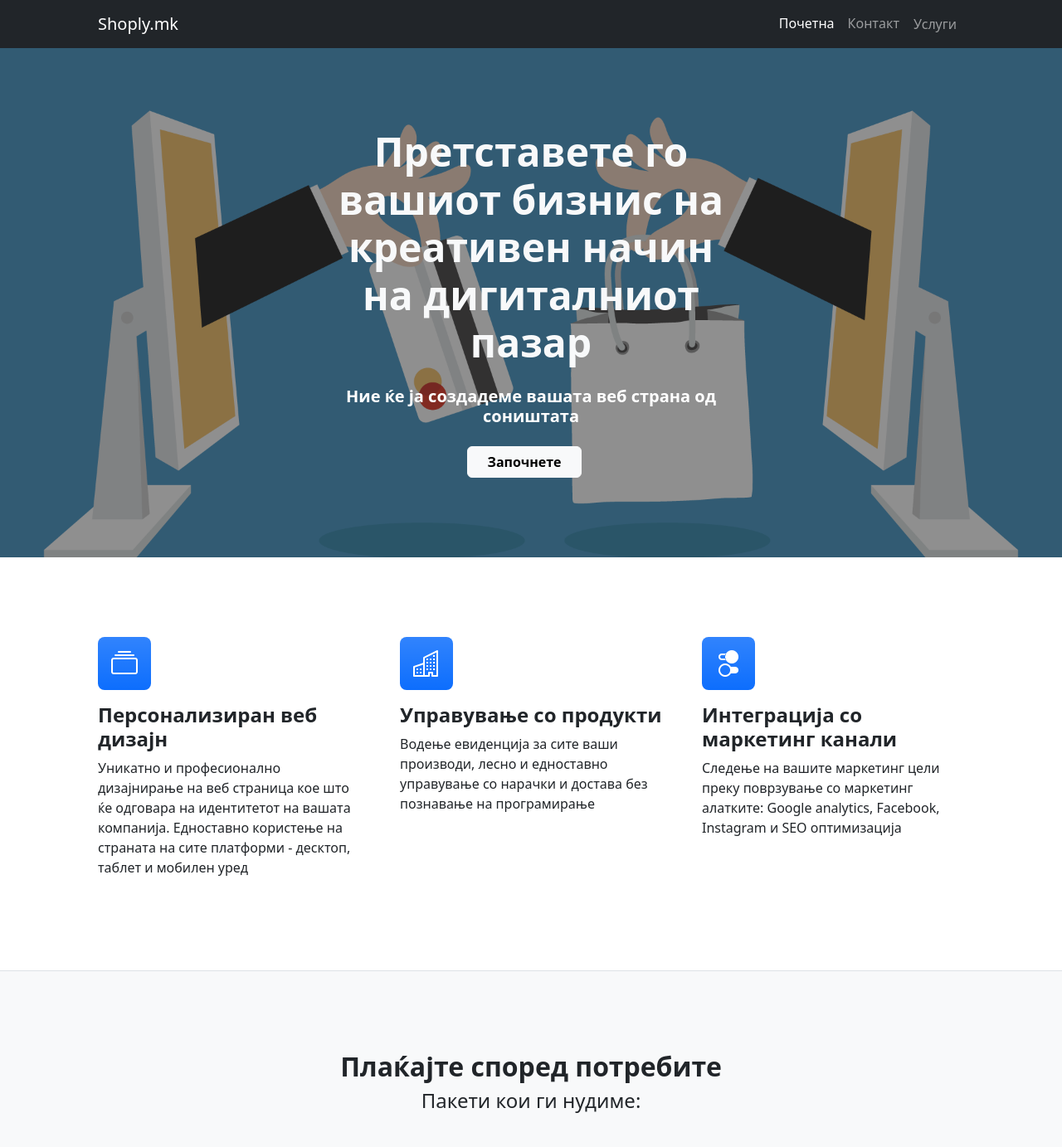
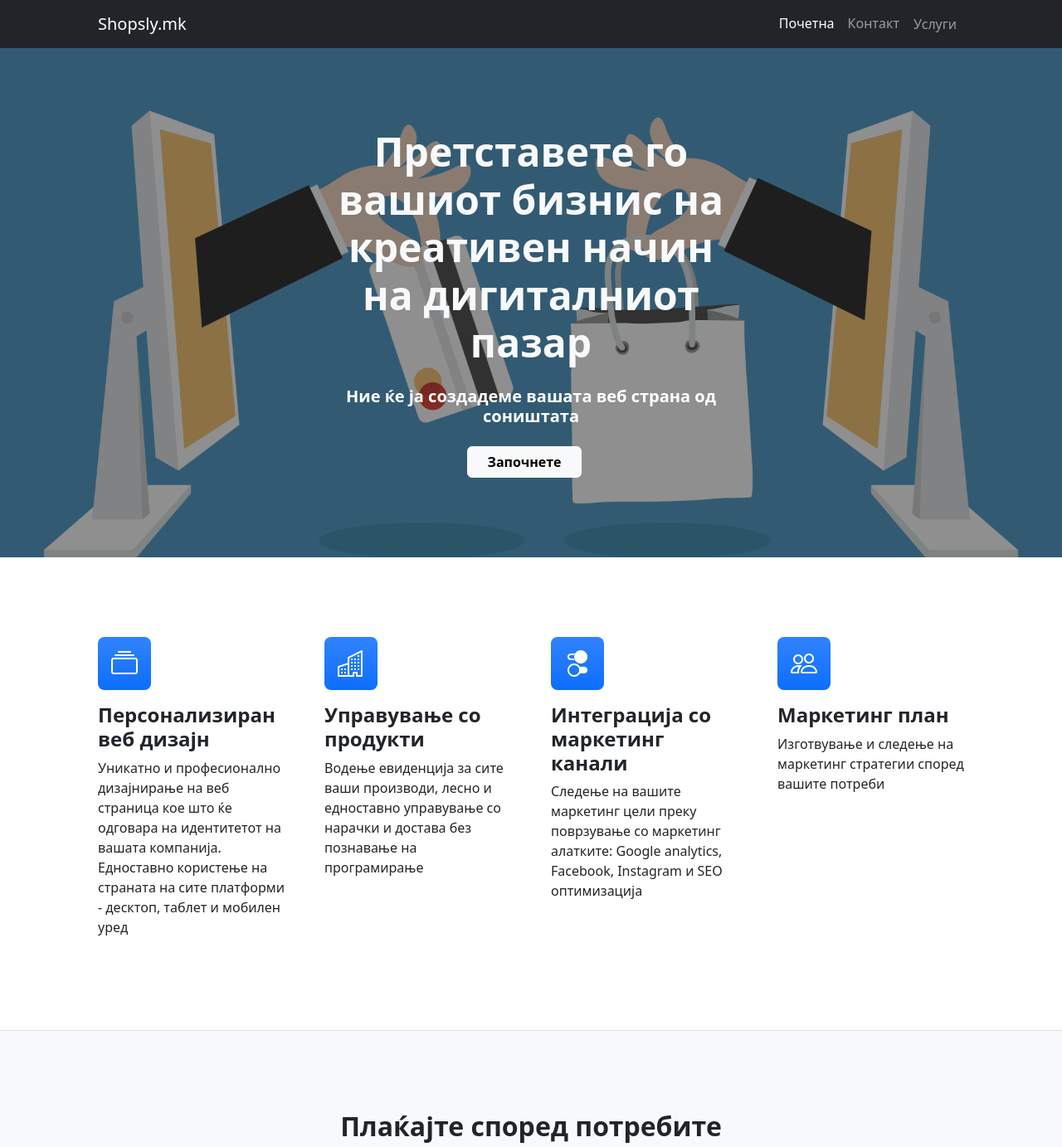
Before and after one commit to borjanob/shoply.mk, a Flask app: page / in a window 1280 px wide. Shown: the top 1383 px of the page at 83% size. Run offline with Flask 3, Linux system fonts and the light colour scheme; some libraries are stand-ins or nearby versions.

Commit message:
add marketing plan card

```diff
--- a/app.py
+++ b/app.py
@@ -2,13 +2,13 @@ from flask import Flask, render_template, request,redirect
 from datetime import datetime
 from flask_mail import Mail, Message
 import os
-from dotenv import load_dotenv
+from dotenv import load_dotenv,find_dotenv
 
 # TODO: ADD CHOOSE ME BUTTON TO PACKET CARDS
 # TODO: ADD POPLAKI/POFALBI
 # TODO: ADD USER TESTIMONIALS
 
-load_dotenv('.env')
+load_dotenv(find_dotenv())
 
 app = Flask(__name__)
 
@@ -71,4 +71,4 @@ def index():
 
 
 if __name__ == '__main__':
-    app.run(debug=False)
+    app.run(debug=True)
--- a/requirements.txt
+++ b/requirements.txt
@@ -1,3 +1,3 @@
 flask
-flask-dotenv
+python-dotenv
 flask-mail
--- a/templates/mk_index.html
+++ b/templates/mk_index.html
@@ -17,7 +17,7 @@
         <!-- Responsive navbar-->
         <nav class="navbar navbar-expand-lg navbar-dark bg-dark">
             <div class="container px-5">
-                <a class="navbar-brand" href="#!">Shoply.mk</a>
+                <a class="navbar-brand" href="#!">Shopsly.mk</a>
                 <button class="navbar-toggler" type="button" data-bs-toggle="collapse" data-bs-target="#navbarSupportedContent" aria-controls="navbarSupportedContent" aria-expanded="false" aria-label="Toggle navigation"><span class="navbar-toggler-icon"></span></button>
                 <div class="collapse navbar-collapse" id="navbarSupportedContent">
                     <ul class="navbar-nav ms-auto mb-2 mb-lg-0">
@@ -50,7 +50,7 @@
         <section class="py-5 border-bottom" id="features">
             <div class="container px-5 my-5">
                 <div class="row gx-5">
-                    <div class="col-lg-4 mb-5 mb-lg-0">
+                    <div class="col-lg-3 mb-5 mb-lg-0">
                         <div class="feature bg-primary bg-gradient text-white rounded-3 mb-3"><i class="bi bi-collection"></i></div>
                         <h2 class="h4 fw-bolder">Персонализиран веб дизајн</h2>
                         <p>Уникатно и професионално дизајнирање на веб страница кое што ќе одговара на идентитетот на вашата компанија. Едноставно користење на страната на сите платформи - десктоп, таблет и мобилен уред </p>
@@ -59,7 +59,7 @@
                             <i class="bi bi-arrow-right"></i>
                         </a> -->
                     </div>
-                    <div class="col-lg-4 mb-5 mb-lg-0">
+                    <div class="col-lg-3 mb-5 mb-lg-0">
                         <div class="feature bg-primary bg-gradient text-white rounded-3 mb-3"><i class="bi bi-building"></i></div>
                         <h2 class="h4 fw-bolder">Управување со продукти</h2>
                         <p>Водење евиденција за сите ваши производи, лесно и едноставно управување со нарачки и достава без познавање на програмирање</p>
@@ -68,7 +68,7 @@
                             <i class="bi bi-arrow-right"></i>
                         </a> -->
                     </div>
-                    <div class="col-lg-4">
+                    <div class="col-lg-3">
                         <div class="feature bg-primary bg-gradient text-white rounded-3 mb-3"><i class="bi bi-toggles2"></i></div>
                         <h2 class="h4 fw-bolder">Интеграција со маркетинг канали</h2>
                         <p>Следење на вашите маркетинг цели преку поврзување со маркетинг алатките: Google analytics, Facebook, Instagram и SEO оптимизација</p>
@@ -77,7 +77,15 @@
                             <i class="bi bi-arrow-right"></i>
                         </a> -->
                     </div>
-
+                    <div class="col-lg-3">
+                        <div class="feature bg-primary bg-gradient text-white rounded-3 mb-3"><i class="bi bi-people"></i></div>
+                        <h2 class="h4 fw-bolder">Mаркетинг план</h2>
+                        <p>Изготвување и следење на маркетинг стратегии според вашите потреби</p>
+                        <!-- <a class="text-decoration-none" href="#!">
+                            Call to action
+                            <i class="bi bi-arrow-right"></i>
+                        </a> -->
+                    </div>
                 </div>
             </div>
         </section>
```
